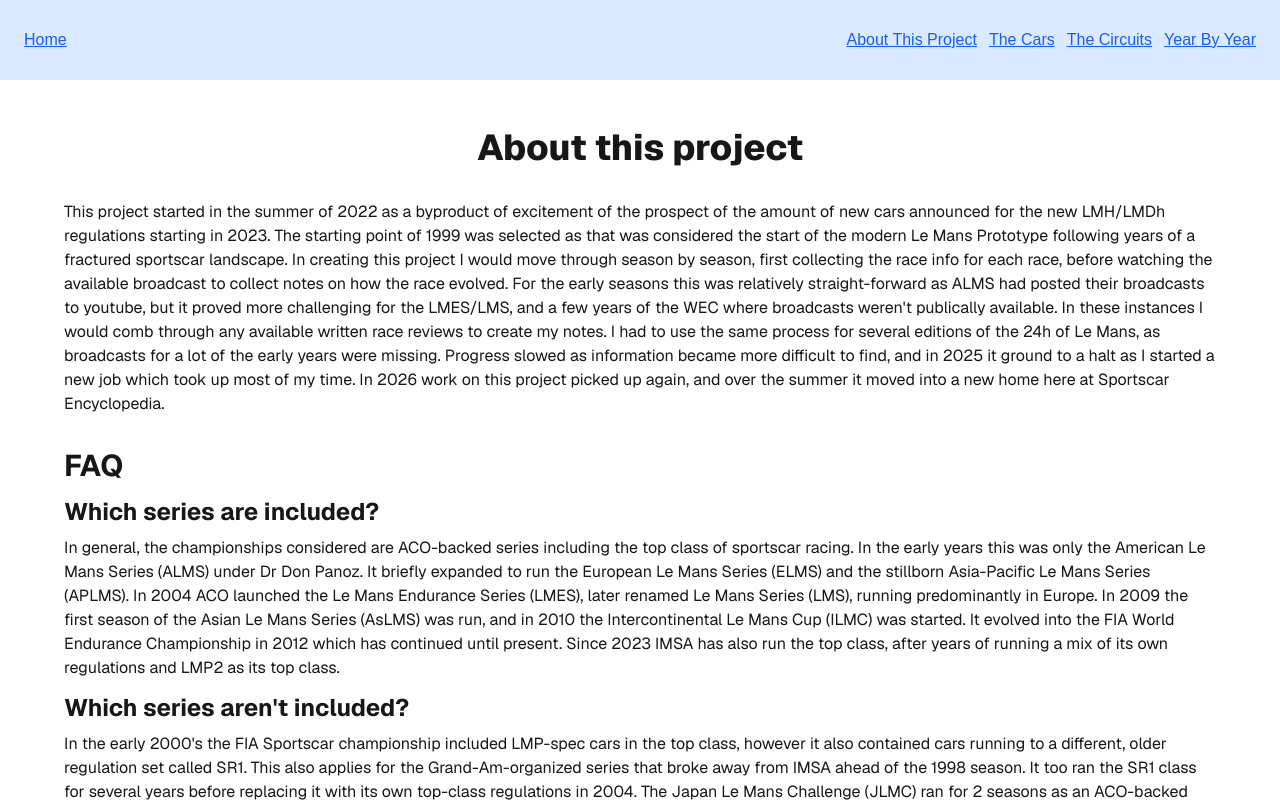
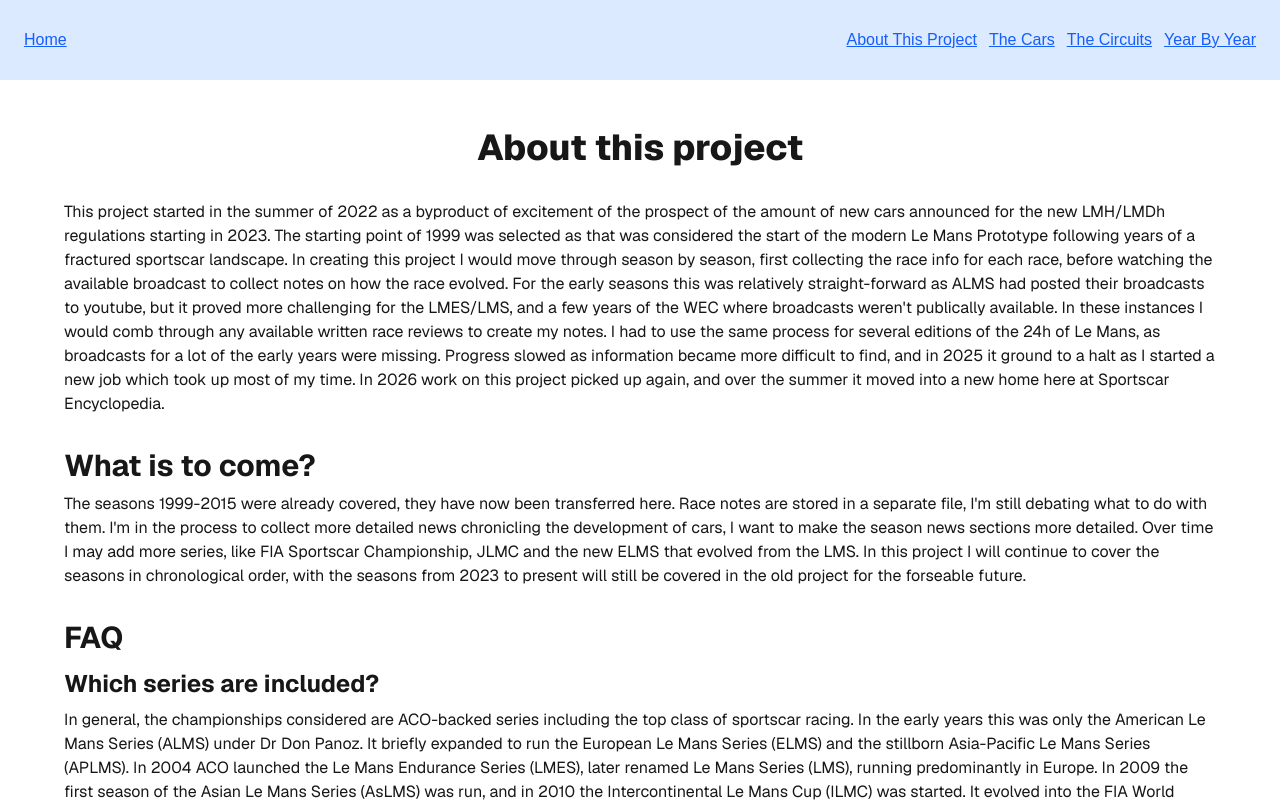
Before and after one commit to RasmusKodehode/sportscar-encyclopedia, a Next.js app: page /about in a window 1280 px wide. Shown: the top 802 px of the page. Built offline with nearby package versions, Linux system fonts and the light colour scheme.

Commit message:
future plans

```diff
--- a/app/about/page.tsx
+++ b/app/about/page.tsx
@@ -26,6 +26,21 @@ export default function About() {
             ground to a halt as I started a new job which took up most of my
             time. In 2026 work on this project picked up again, and over the
             summer it moved into a new home here at Sportscar Encyclopedia.
+          </p>
+        </div>
+        <div className="flex flex-col gap-2">
+          <h2>What is to come?</h2>
+          <p>
+            The seasons 1999-2015 were already covered, they have now been
+            transferred here. Race notes are stored in a separate file, I'm
+            still debating what to do with them. I'm in the process to collect
+            more detailed news chronicling the development of cars, I want to
+            make the season news sections more detailed. Over time I may add
+            more series, like FIA Sportscar Championship, JLMC and the new ELMS
+            that evolved from the LMS. In this project I will continue to cover
+            the seasons in chronological order, with the seasons from 2023 to
+            present will still be covered in the old project for the forseable
+            future.
           </p>
         </div>
         <div className="flex flex-col gap-3">
```
